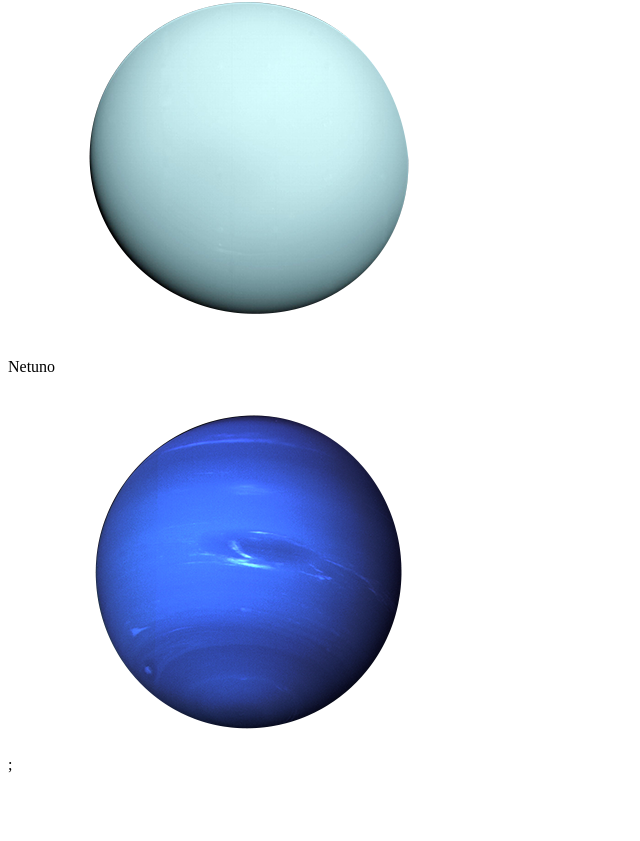
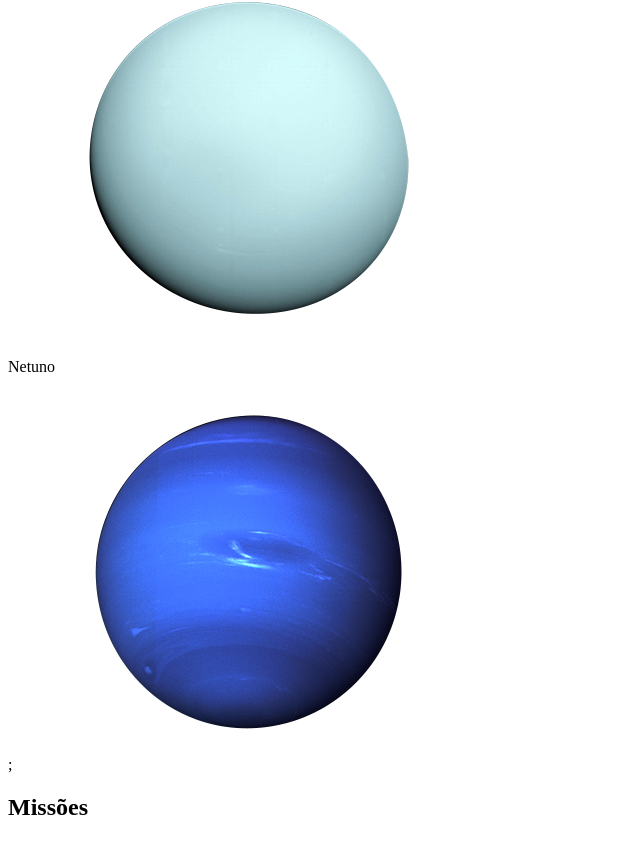
Before and after one commit to rafae2k/Solar-System-, a React (Create React App) app: page / in a window 1280 px wide. Shown: the part 2667-3508 px from the top of the page, without its empty margins (0-640 px from the left). Before the commit the page ends 3449 px from the top, so only its background shows below. Built offline with nearby package versions, Linux system fonts and the light colour scheme.

Commit message:
8. Renderize o componente Title dentro do componente Missions.

```diff
--- a/src/components/Missions.js
+++ b/src/components/Missions.js
@@ -1,8 +1,13 @@
 import React from 'react';
+import Title from './Title';
 
 class Missions extends React.Component {
   render() {
-    return <div data-testid="missions" />;
+    return (
+      <div data-testid="missions">
+        <Title headline="Missões" />
+      </div>
+    );
   }
 }
 
```
